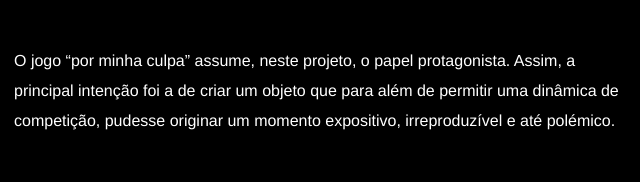
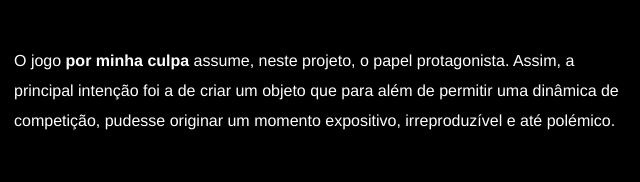
Before and after one commit to mariacbarreira/porminhaculpa.github.io, a plain HTML site: page pagina-fasc7.html in a window 1280 px wide. Shown: the part 603-785 px from the top of the page, 321-961 px from the left. Drawn offline with Linux system fonts and the light colour scheme.

Commit message:
commit-fasc7

```diff
--- a/pagina-fasc7.html
+++ b/pagina-fasc7.html
@@ -16,7 +16,7 @@
 	<div id="hover-fasc7-1" class="hover-fasc7-1"></div>
 	<div id="text-fasc7">
 		<p class="text-fasc7">
-			O jogo “por minha culpa” assume, neste projeto, o papel protagonista. Assim, a principal intenção foi a de criar um objeto que para além de permitir uma dinâmica de competição, pudesse originar um momento expositivo, irreproduzível e até polémico. </p>
+			O jogo <b>por minha culpa</b> assume, neste projeto, o papel protagonista. Assim, a principal intenção foi a de criar um objeto que para além de permitir uma dinâmica de competição, pudesse originar um momento expositivo, irreproduzível e até polémico. </p>
 	</div>
 	<div id="hover-fasc7-2" class="hover-fasc7-2"></div>
 	<div id="text-fasc7">
```
